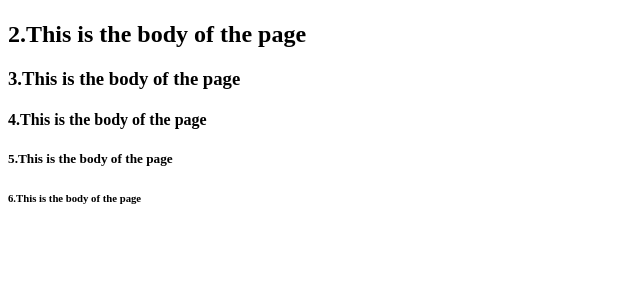
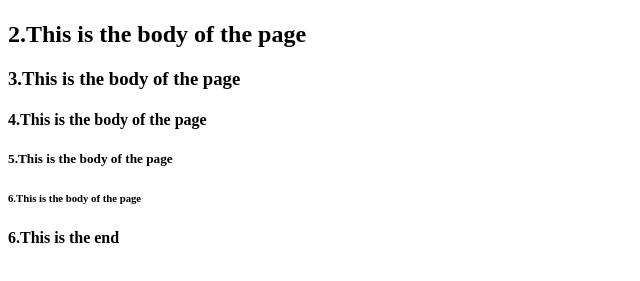
Before and after one commit to a1ntwan/mytestproject, a plain HTML site: page index.html in a window 1280 px wide. Shown: the part 59-340 px from the top of the page, without its empty margins (0-640 px from the left). Drawn offline with Linux system fonts and the light colour scheme.

Commit message:
The very-very last commit

```diff
--- a/index.html
+++ b/index.html
@@ -10,5 +10,6 @@
     <p><h4>4.This is the body of the page</h4></p>
     <p><h5>5.This is the body of the page</h5></p>
     <p><h6>6.This is the body of the page</h6></p>
+    <p><b>6.This is the end</b></p>
   </body>
 </html>
```
